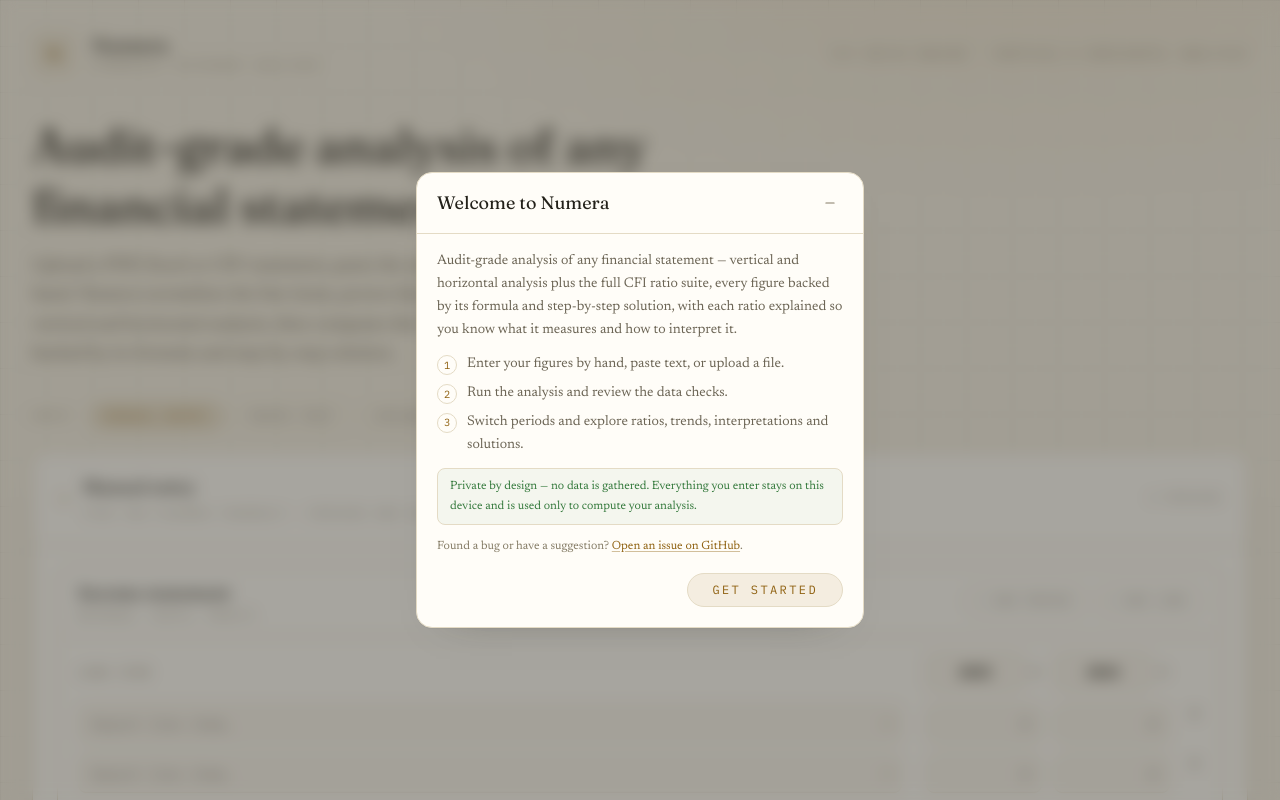
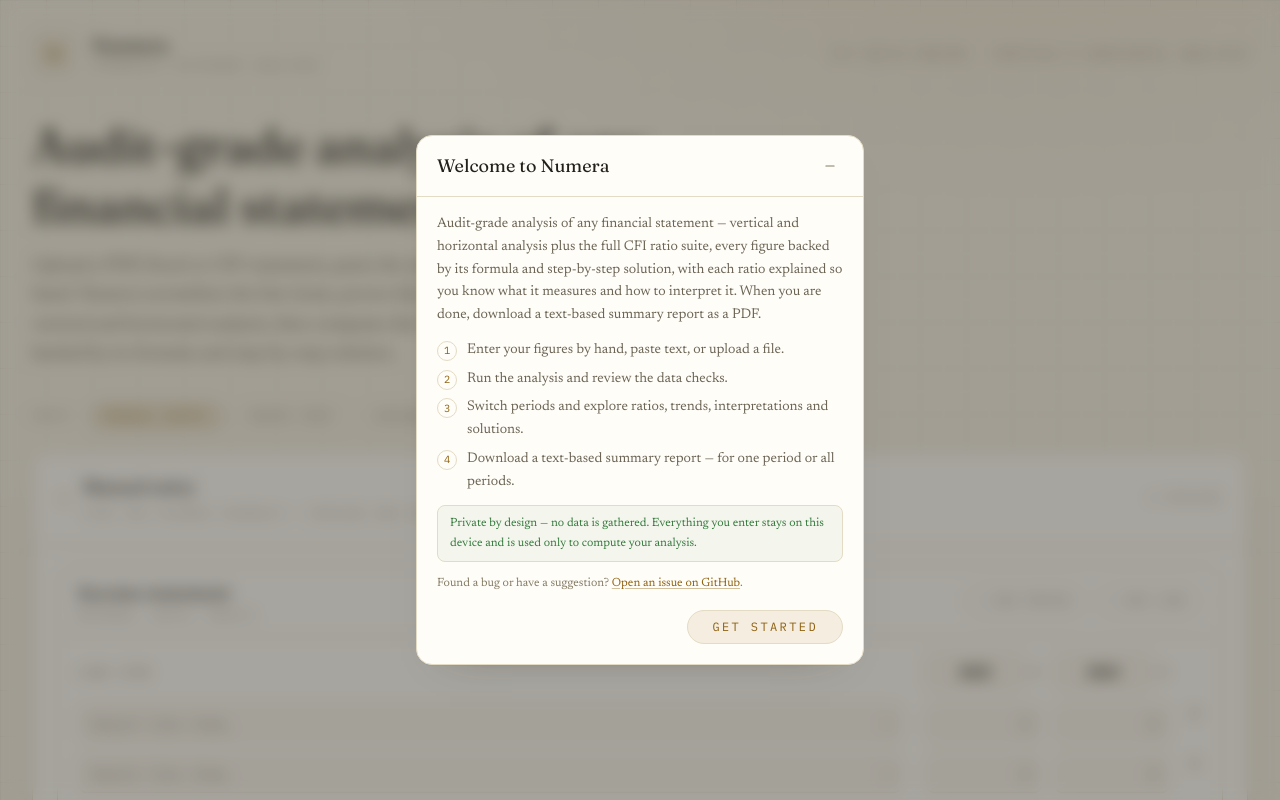
Before and after one commit to jacobconradquendangan-portfolio/Numera, a Next.js app: page / in a window 1280 px wide. Shown: the top 800 px of the page. Built offline with nearby package versions, Linux system fonts and the light colour scheme.

Commit message:
Add downloadable summary report, bump version to 1.1.0 and update docs

```diff
--- a/package.json
+++ b/package.json
@@ -1,6 +1,6 @@
 {
   "name": "numera",
-  "version": "1.0.0",
+  "version": "1.1.0",
   "description": "Ingest financial statements, verify the balance sheet, run vertical and horizontal analysis, and compute the full CFI ratio suite with transparent solutions.",
   "private": true,
   "license": "MIT",
--- a/src/components/WelcomeModal.tsx
+++ b/src/components/WelcomeModal.tsx
@@ -69,10 +69,11 @@
           <p>
             Audit-grade analysis of any financial statement — vertical and horizontal analysis plus the full
             CFI ratio suite, every figure backed by its formula and step-by-step solution, with each ratio
-            explained so you know what it measures and how to interpret it.
+            explained so you know what it measures and how to interpret it. When you are done, download a
+            text-based summary report as a PDF.
           </p>
           <ol className="space-y-1.5">
-            {['Enter your figures by hand, paste text, or upload a file.', 'Run the analysis and review the data checks.', 'Switch periods and explore ratios, trends, interpretations and solutions.'].map(
+            {['Enter your figures by hand, paste text, or upload a file.', 'Run the analysis and review the data checks.', 'Switch periods and explore ratios, trends, interpretations and solutions.', 'Download a text-based summary report — for one period or all periods.'].map(
               (step, index) => (
                 <li key={index} className="flex items-start gap-2.5">
                   <span className="tabular mt-0.5 flex h-5 w-5 shrink-0 items-center justify-center rounded-full border border-accentdim text-[0.65rem] text-accent">
```
Also changed, not shown: 2 other files (tests, documents, lock files or other folders).
